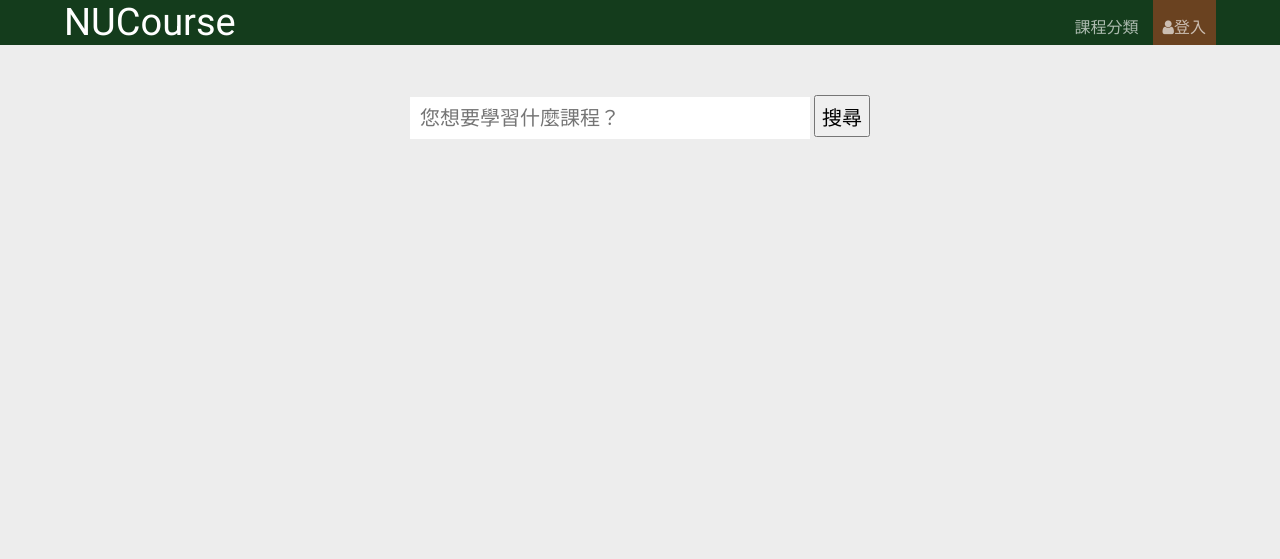
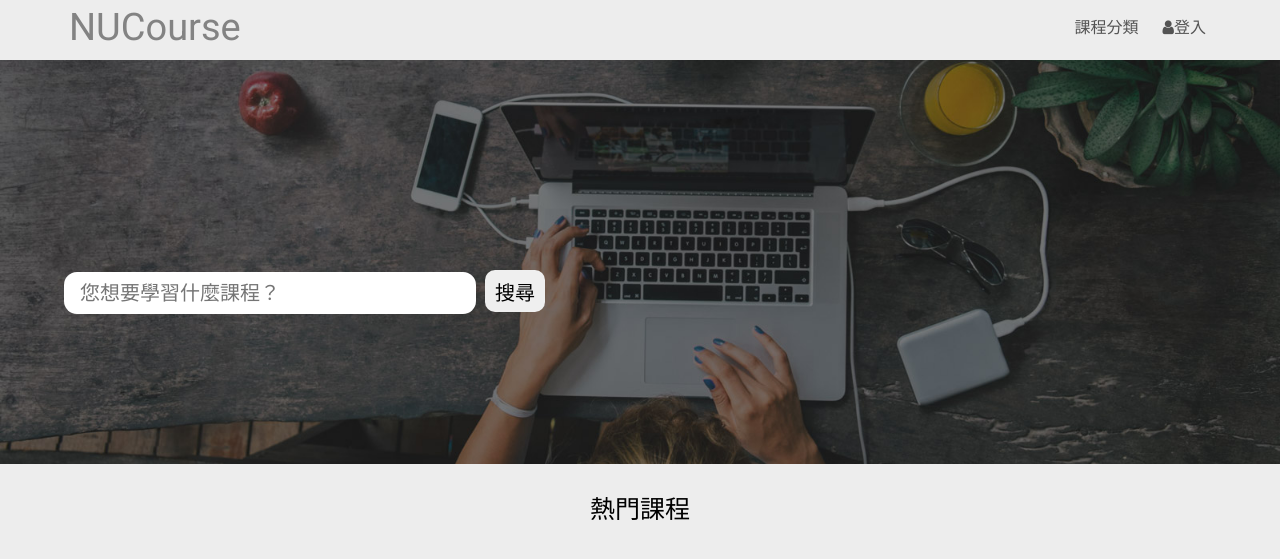
Before and after one commit to domark0721/course, a PHP site: page / in a window 1280 px wide. Shown: the top 559 px of the page. Run offline with PHP 8.4, Linux system fonts and the light colour scheme; some libraries are stand-ins or nearby versions.

Commit message:
headbar v3 finish

```diff
--- a/css/header.css
+++ b/css/header.css
@@ -32,9 +32,9 @@ html[xmlns] .clearfix {
 }
 
 .headerBar{
-	background-color: #143C1C;
+	/*background-color: #143C1C;*/
 	margin: 0px;
-	height: 45px;
+	height: 60px;
 }
 
 #headerContainer{
@@ -45,9 +45,10 @@ html[xmlns] .clearfix {
 
 #headerLogo{
 	float:left;
-	color: #fff;
+	color: #838383;
 	font-size: 38px;
 	display: inline;
+	margin: 5px;
 }
 
 #headerBar-nav{
@@ -58,7 +59,7 @@ html[xmlns] .clearfix {
 
 #headerBar-nav li{
 	font-size: 16px;
-	color: rgba(255,255,255,.65);
+	color: rgba(0,0,0,.65);
 	height: 31px;
 	padding: 14px 10px 0px 10px;
 	display: inline-block;
@@ -66,16 +67,16 @@ html[xmlns] .clearfix {
 }
 
 #headerBar-other:hover{
-	color: #fff;
-	background-color: rgba(255,255,255,.1);
+	color: #000;
+	/*background-color: rgba(0,0,0,.1);*/
 	transition:all 0.3s ease;
 }
 
 #headerBar-user{
-	background-color: rgba(192,72,36,.5);
+	/*background-color: rgba(192,72,36,.5);*/
 }
 #headerBar-user:hover{
-	background-color: rgba(192,72,36,.8);
-	color: rgba(255,255,255,1);
+	/*background-color: rgba(192,72,36,.8);*/
+	color: rgba(0,0,0,1);
 	transition:all 0.3s ease;
 }
--- a/css/index.css
+++ b/css/index.css
@@ -1,23 +1,46 @@
-#section-search-wrap{
-	max-width:1200px;
+.content-wrap{
+	max-width: 1200px;
 	width:90%;
 	margin: 0 auto;
 }
 
-#searchControl{
-	text-align: center;
-	margin: 50px 0px 0px 0px;
+#section-search {
+	background-image: url("../img/index-background.jpg");
+	background-size: cover;
+	background-position: 50% 65%;
+	width: 100%;
 }
 
+#searchControl{
+	padding: 210px 0px 150px 0px;
+}
+
+#searchForm{
+}
 #inputCourse{
-	padding: 0px 10px;
+	padding: 0px 16px;
 	height: 42px;
 	width: 380px;
 	border:0px;
+	border-radius: 13px;
 	font-size: 20px;
 }
 
 .searchbtn{
+	margin-left: 5px;
+	padding: 0px 10px;
 	height: 42px;
 	font-size:20px;
+	border: 0px;
+	border-radius: 10px;
 }
+
+#section-hotcourse-wrap{
+}
+
+.indexLabel{
+	font-size: 25px;
+	text-align: center;
+	margin: 15px 0px;
+	padding: 10px 5px;
+}
--- a/index.php
+++ b/index.php
@@ -10,16 +10,25 @@
 	</head>
 	<body>
 		<?php require("header.php") ?>
-		<div id="section-search-wrap">
-			<div id="searchControl">
-				<form id="searchForm"method="GET" action="">
-					<input id="inputCourse" type="text" placeholder="您想要學習什麼課程？">
-					<button class="searchbtn">搜尋</button>
-				</form>
+		<div id="section-search">
+		       <div class="content-wrap">
+				<div id="searchControl">
+					<form id="searchForm"method="GET" action="">
+						<input id="inputCourse" type="text" placeholder="您想要學習什麼課程？">
+						<button class="searchbtn">搜尋</button>
+					</form>
+				</div>
 			</div>
 		</div>
-		<div id="section-hotcourse-wrap">
-
+		<div id="section-hotcourse">
+			<div class="content-wrap">
+				<div class="indexLabel">熱門課程</div>
+					<div id="classlist-container">
+						<ul>
+							<li></li>
+						</ul>
+					</div>
+			</div>
 		</div>
 	</body>
 </html>
```
Also changed, not shown: img/data.png (added), img/index-background.jpg (added).
